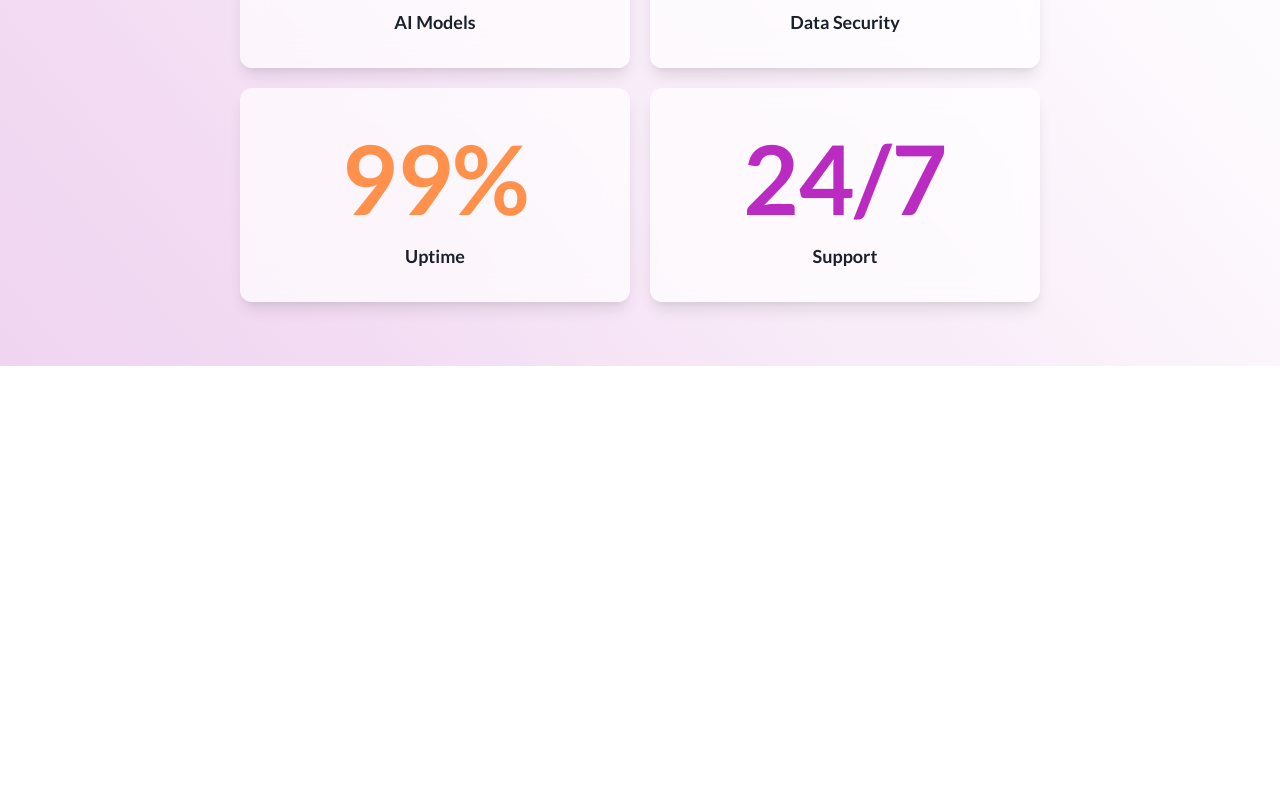
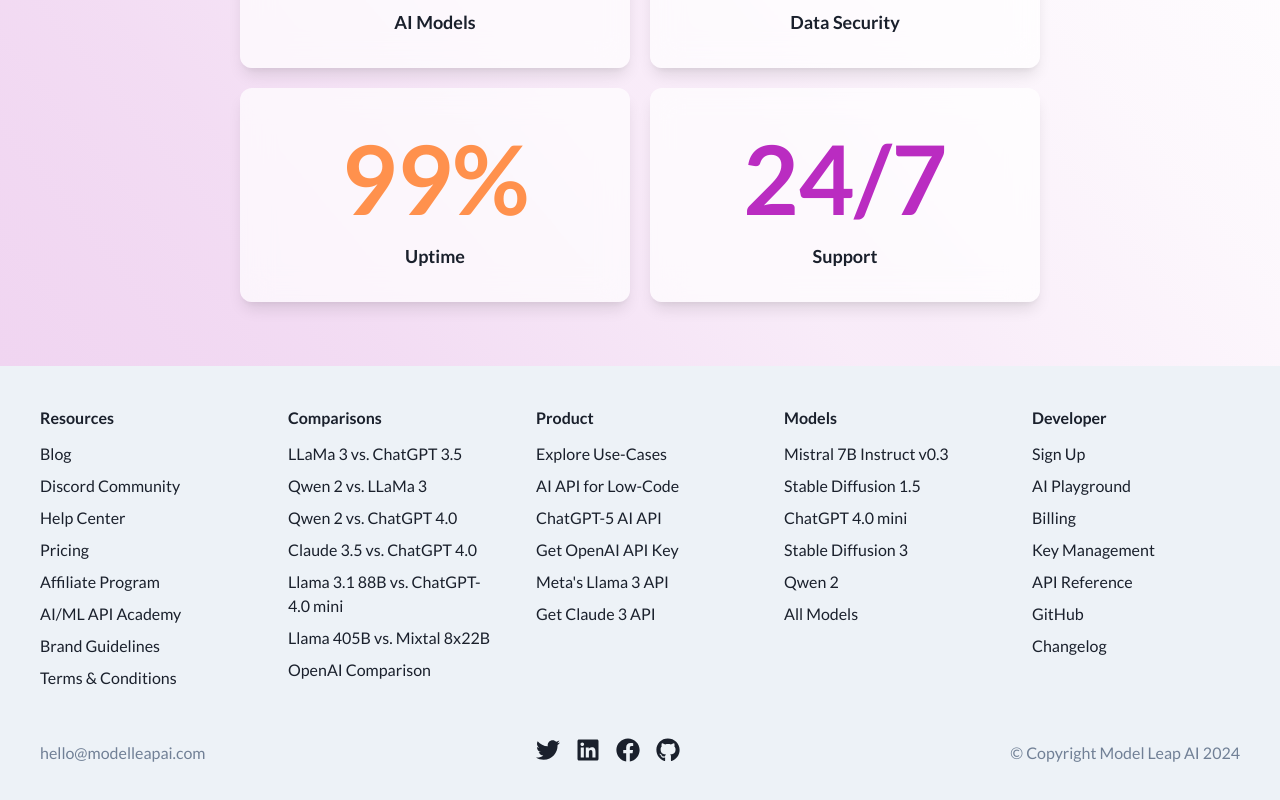
Before and after one commit to Arsalanbashir831/ModelLeap-AI, a React (Vite) app: page / in a window 1280 px wide. Shown: the part 1655-2455 px from the top of the page. Before the commit the page ends 2021 px from the top, so only its background shows below. Built offline with nearby package versions, Linux system fonts and the light colour scheme.

Commit message:
Footer section added minor fixes in design

```diff
--- /dev/null
+++ b/src/Components/LandingPage/Footer.jsx
@@ -0,0 +1,122 @@
+import React from 'react';
+import { Box, Flex, SimpleGrid, Text, Link, Icon } from '@chakra-ui/react';
+import { FaFacebook, FaTwitter, FaLinkedin, FaGithub } from 'react-icons/fa';
+
+const footerLinks = {
+  resources: [
+    { label: 'Blog', href: '#' },
+    { label: 'Discord Community', href: '#' },
+    { label: 'Help Center', href: '#' },
+    { label: 'Pricing', href: '#' },
+    { label: 'Affiliate Program', href: '#' },
+    { label: 'AI/ML API Academy', href: '#' },
+    { label: 'Brand Guidelines', href: '#' },
+    { label: 'Terms & Conditions', href: '#' },
+  ],
+  comparisons: [
+    { label: 'LLaMa 3 vs. ChatGPT 3.5', href: '#' },
+    { label: 'Qwen 2 vs. LLaMa 3', href: '#' },
+    { label: 'Qwen 2 vs. ChatGPT 4.0', href: '#' },
+    { label: 'Claude 3.5 vs. ChatGPT 4.0', href: '#' },
+    { label: 'Llama 3.1 88B vs. ChatGPT-4.0 mini', href: '#' },
+    { label: 'Llama 405B vs. Mixtal 8x22B', href: '#' },
+    { label: 'OpenAI Comparison', href: '#' },
+  ],
+  product: [
+    { label: 'Explore Use-Cases', href: '#' },
+    { label: 'AI API for Low-Code', href: '#' },
+    { label: 'ChatGPT-5 AI API', href: '#' },
+    { label: 'Get OpenAI API Key', href: '#' },
+    { label: "Meta's Llama 3 API", href: '#' },
+    { label: 'Get Claude 3 API', href: '#' },
+  ],
+  models: [
+    { label: 'Mistral 7B Instruct v0.3', href: '#' },
+    { label: 'Stable Diffusion 1.5', href: '#' },
+    { label: 'ChatGPT 4.0 mini', href: '#' },
+    { label: 'Stable Diffusion 3', href: '#' },
+    { label: 'Qwen 2', href: '#' },
+    { label: 'All Models', href: '#' },
+  ],
+  developer: [
+    { label: 'Sign Up', href: '#' },
+    { label: 'AI Playground', href: '#' },
+    { label: 'Billing', href: '#' },
+    { label: 'Key Management', href: '#' },
+    { label: 'API Reference', href: '#' },
+    { label: 'GitHub', href: '#' },
+    { label: 'Changelog', href: '#' },
+  ],
+};
+
+const FooterSection = ({ title, links }) => (
+  <Box>
+    <Text fontWeight="bold" mb={3}>
+      {title}
+    </Text>
+    {links.map((link, index) => (
+      <Link
+        key={index}
+        href={link.href}
+        display="block"
+        mb={2}
+        _hover={{ color: 'gray.500', textDecoration: 'none' }}
+      >
+        {link.label}
+      </Link>
+    ))}
+  </Box>
+);
+
+const Footer = () => {
+  return (
+    <Box bg="gray.100" py={10} px={5} w="100%">
+      <SimpleGrid
+        columns={{ base: 1, md: 2, lg: 5 }}
+        spacing={10}
+        maxW="1200px"
+        mx="auto"
+        textAlign={{ base: 'center', lg: 'left' }}
+      >
+        <FooterSection title="Resources" links={footerLinks.resources} />
+        <FooterSection title="Comparisons" links={footerLinks.comparisons} />
+        <FooterSection title="Product" links={footerLinks.product} />
+        <FooterSection title="Models" links={footerLinks.models} />
+        <FooterSection title="Developer" links={footerLinks.developer} />
+      </SimpleGrid>
+
+      <Flex
+        direction={{ base: 'column', md: 'row' }}
+        justify="space-between"
+        align="center"
+        maxW="1200px"
+        mx="auto"
+        mt={10}
+        textAlign={{ base: 'center', md: 'left' }}
+      >
+
+        <Text color="gray.500">hello@modelleapai.com</Text>
+        <Flex mt={{ base: 4, md: 0 }}>
+          <Link href="#" isExternal mx={2}>
+            <Icon as={FaTwitter} w={6} h={6} _hover={{ color: 'gray.500' }} />
+          </Link>
+          <Link href="#" isExternal mx={2}>
+            <Icon as={FaLinkedin} w={6} h={6} _hover={{ color: 'gray.500' }} />
+          </Link>
+          <Link href="#" isExternal mx={2}>
+            <Icon as={FaFacebook} w={6} h={6} _hover={{ color: 'gray.500' }} />
+          </Link>
+          <Link href="#" isExternal mx={2}>
+            <Icon as={FaGithub} w={6} h={6} _hover={{ color: 'gray.500' }} />
+          </Link>
+        </Flex>
+
+        <Text color="gray.500" mt={{ base: 4, md: 0 }}>
+          © Copyright Model Leap AI 2024
+        </Text>
+      </Flex>
+    </Box>
+  );
+};
+
+export default Footer;
--- a/src/Pages/Landing/Landing.jsx
+++ b/src/Pages/Landing/Landing.jsx
@@ -13,6 +13,7 @@
 import InfoSection from "../../Components/LandingPage/InfoSection";
 import SlideShow from "../../Components/LandingPage/SlideShow";
 import Features from "../../Components/LandingPage/Features";
+import Footer from "../../Components/LandingPage/Footer";
 
 const LandingPage = () => {
   return (
@@ -80,6 +81,39 @@
       >
         <Features />
       </Box>
+
+      <Box
+        as="section"
+        w={"full"}
+        textAlign="center"
+        h="100%"
+        bgGradient="linear-gradient(
+    50deg,
+    hsl(298deg 50% 89%) 0%,
+    hsl(298deg 50% 90%) 12%,
+    hsl(298deg 50% 91%) 21%,
+    hsl(298deg 50% 92%) 27%,
+    hsl(298deg 50% 93%) 33%,
+    hsl(298deg 50% 94%) 39%,
+    hsl(299deg 50% 95%) 45%,
+    hsl(299deg 50% 95%) 50%,
+    hsl(299deg 50% 96%) 56%,
+    hsl(299deg 50% 97%) 63%,
+    hsl(299deg 50% 98%) 70%,
+    hsl(299deg 51% 99%) 81%,
+    hsl(0deg 0% 100%) 100%
+  )"
+      >
+        <Flex
+          w={"full"}
+          direction="column"
+          justifyContent="center"
+          alignItems="center"
+          height="100%"
+        >
+          <Footer />
+        </Flex>
+      </Box>
     </>
   );
 };
```
